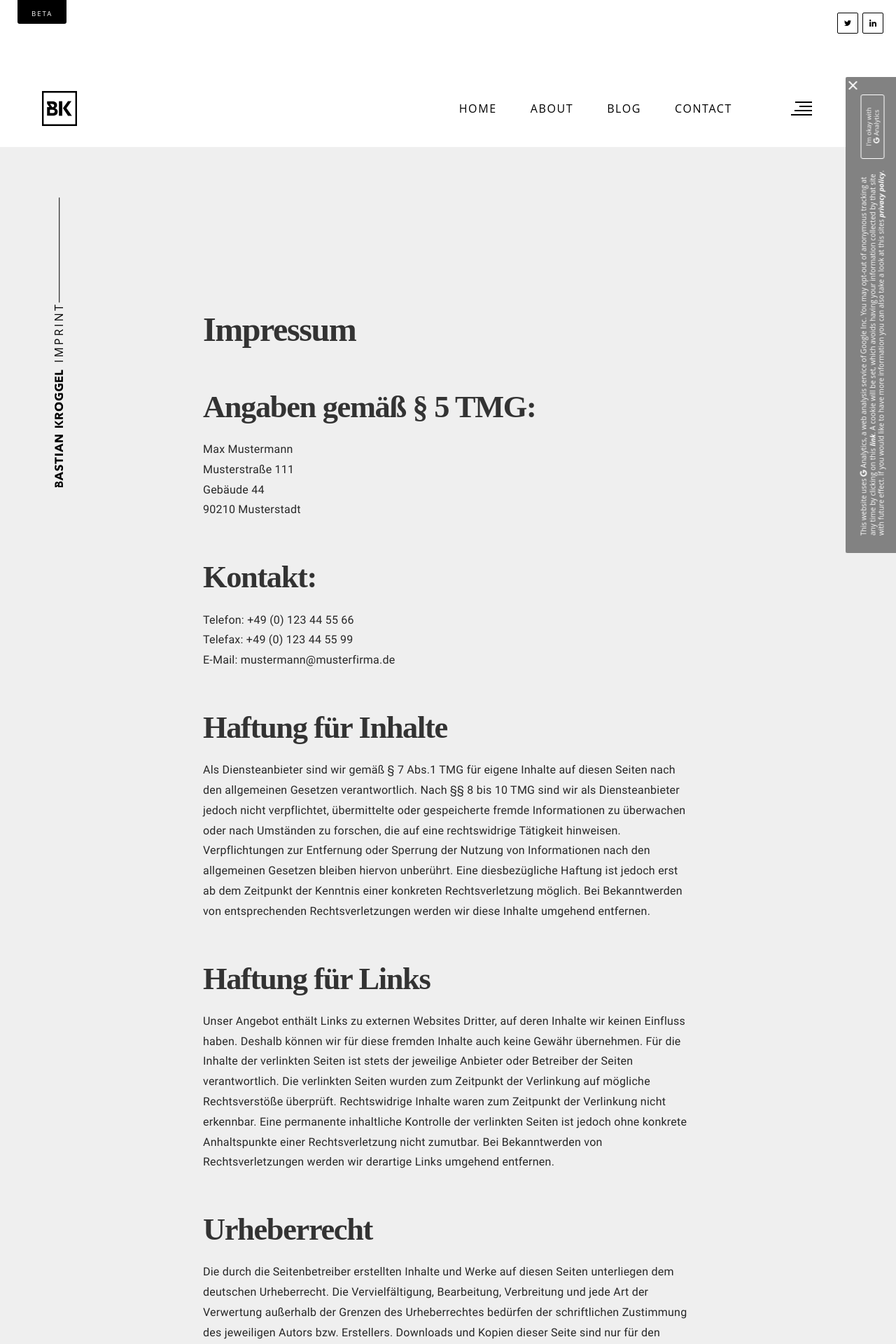
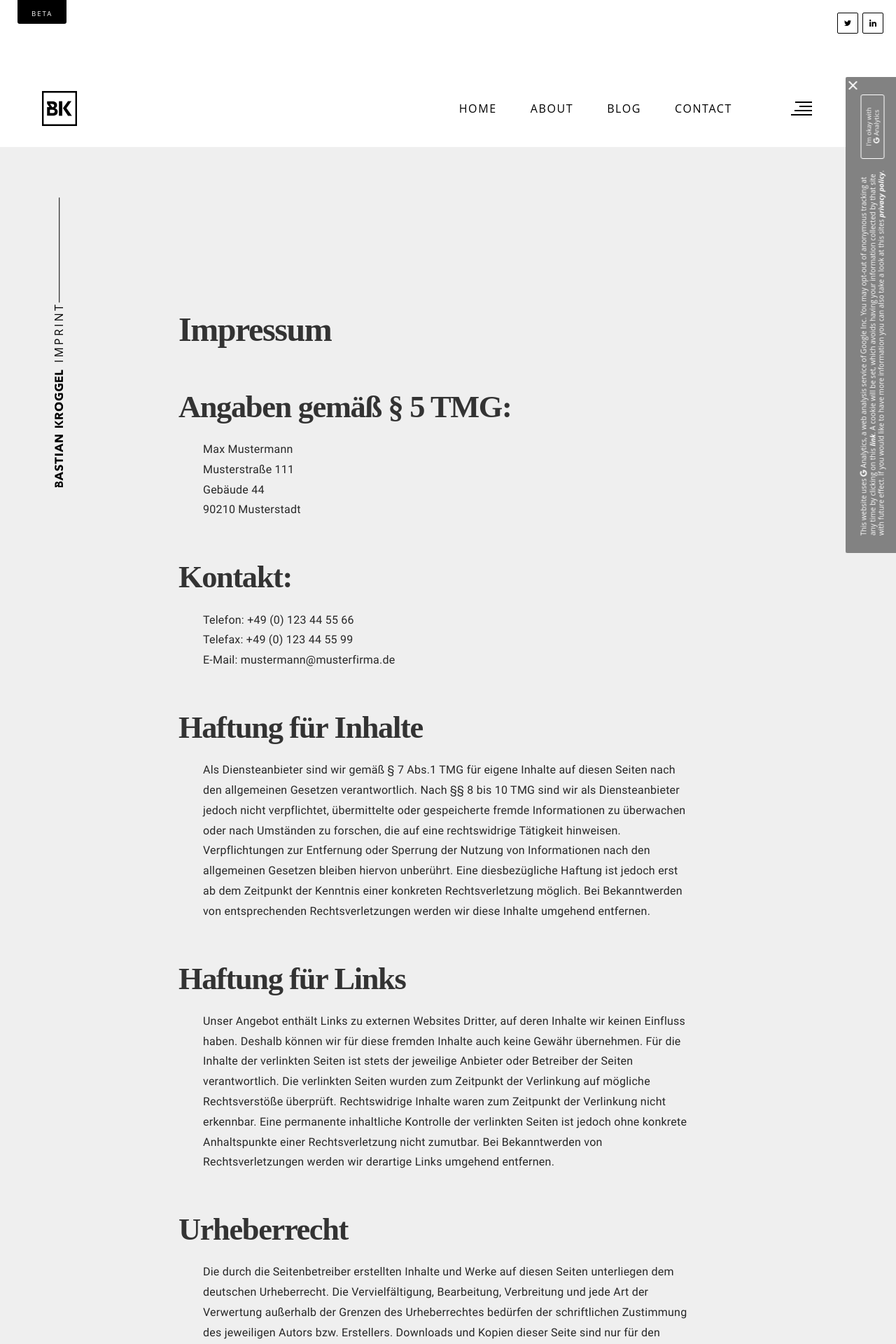
Before and after one commit to bkroggel/luzid, a Jekyll site: the page built from imprint.md, in a window 1280 px wide. Shown: the top 1920 px of the page at 70% size. Built offline with Jekyll 4.4.1, drawn with Linux system fonts in a browser that asks for light colours; nearby versions of some CDN libraries; some web fonts are replaced.

Commit message:
h2 headings pulled to the left on medium screens and up

```diff
--- a/_sass/_typography.scss
+++ b/_sass/_typography.scss
@@ -805,6 +805,7 @@ a.link_button.-white {
   h2, h3 {
     color: $really-dark;
     margin-top: 0;
+    margin-left: 0;
     width: 100%;
     font-family: $reading;
     font-weight: 600;
--- a/_sass/blog/_blog-font.scss
+++ b/_sass/blog/_blog-font.scss
@@ -366,6 +366,13 @@ pre {
 }
 
 .bk-blog-style {
+  h1,
+  h2 {
+    @include media-query($medium){
+      margin-left: -5%;
+      width: 105%;
+    };
+  }
   h3,
   h4,
   h5 {
```
